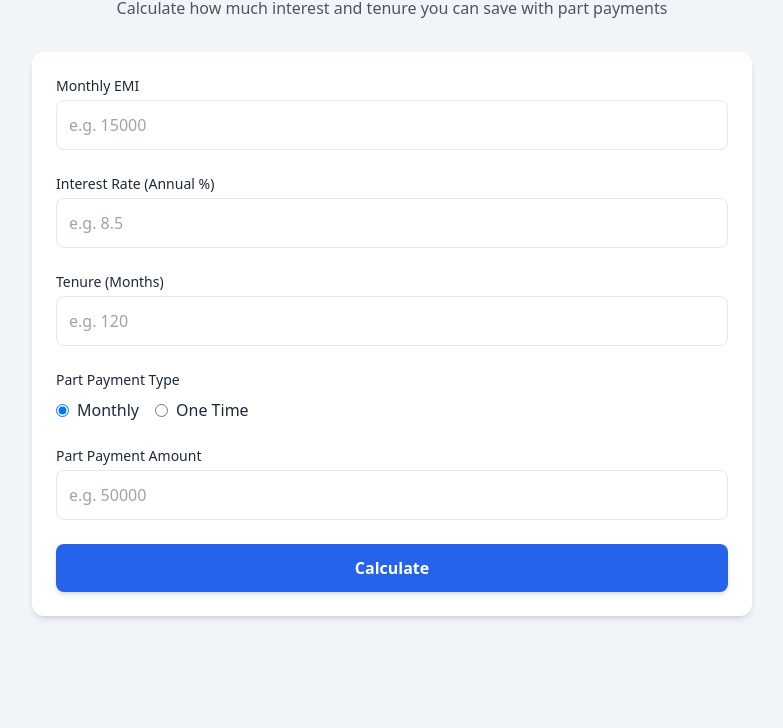
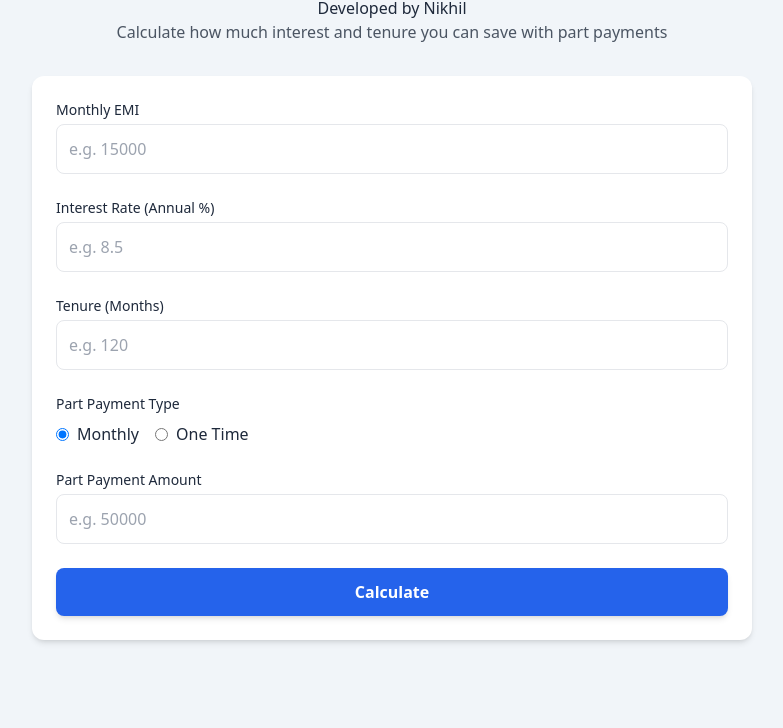
Before and after one commit to NikhilSingh9919/NikhilSingh9919.github.io, a plain HTML site: page index.html in a window 1280 px wide. Shown: the part 72-800 px from the top of the page, without its empty margins (248-1031 px from the left). Drawn offline with nearby package versions, Linux system fonts and the light colour scheme.

Commit message:
Update index.html

```diff
--- a/index.html
+++ b/index.html
@@ -16,6 +16,7 @@
         <!-- Header -->
         <header class="mb-8 text-center">
             <h1 class="text-3xl font-bold mb-2">Part Payment Calculator</h1>
+            <h2> Developed by Nikhil</h2>
             <p class="text-gray-600">Calculate how much interest and tenure you can save with part payments</p>
         </header>
 
```
